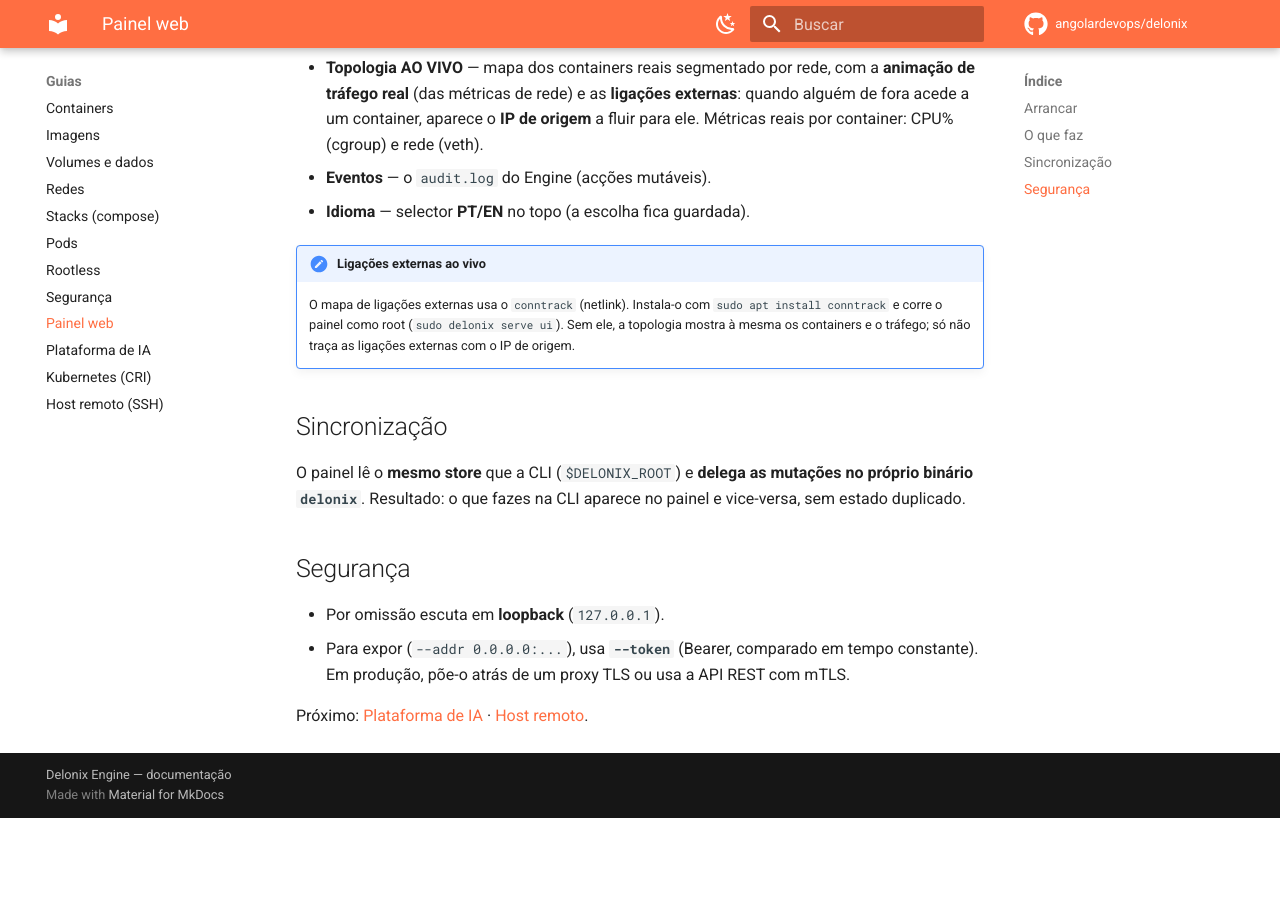
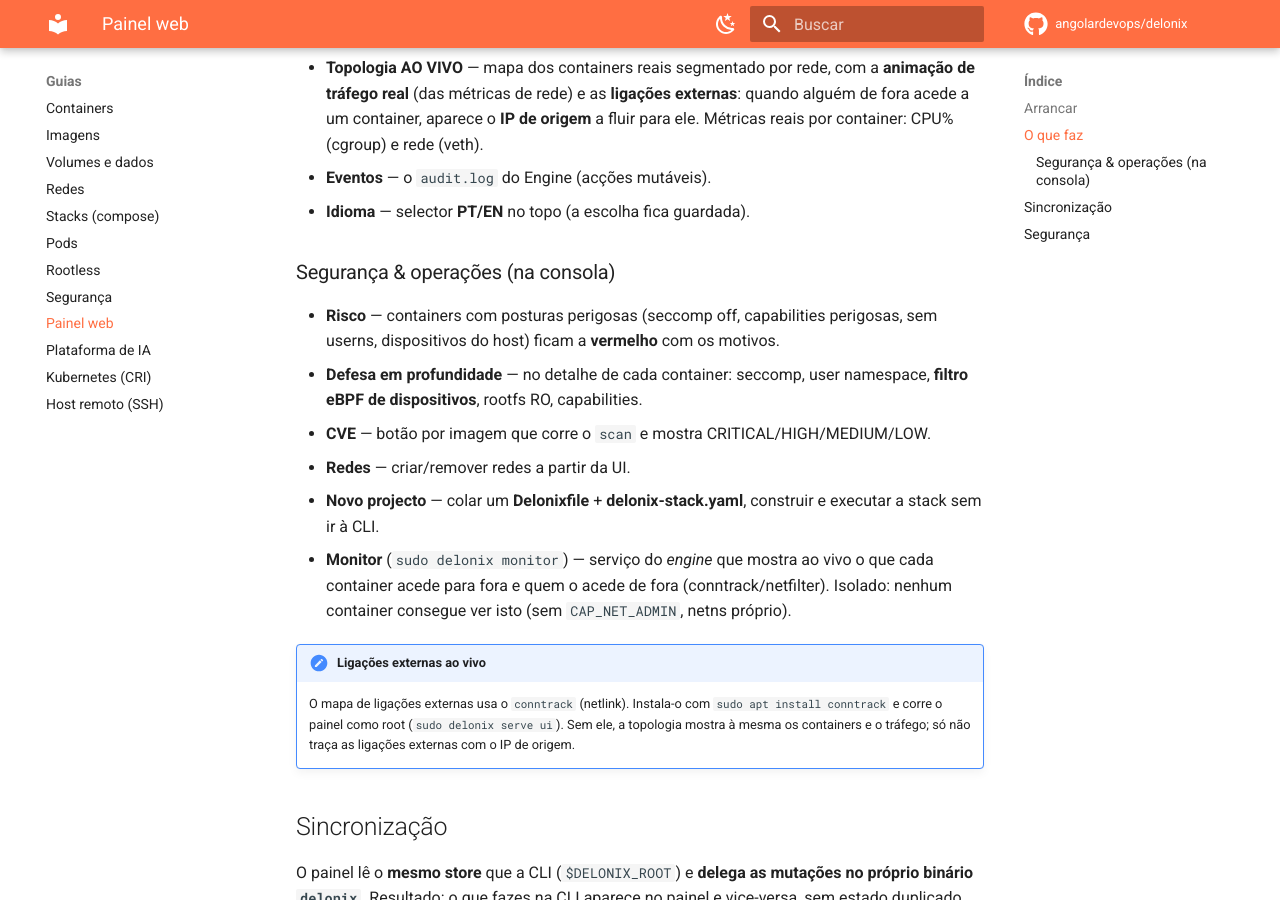
Before and after one commit to angolardevops/delonix, an MkDocs documentation site: the page built from docs/guides/web-ui.md, in a window 1280 px wide and 900 px high, scrolled down 852 px. Built offline with MkDocs 1.6.1 and Material for MkDocs 9.7.7, drawn with Linux system fonts in a browser that asks for light colours; comment, search, counter and statistics services are not loaded; before the commit the page ends 1670 px from its top, so only the background shows below that.

Commit message:
docs: console v0.1.15-19 (monitor, CVE, eBPF, risco, redes, projecto na UI)

```diff
--- a/docs/guides/web-ui.md
+++ b/docs/guides/web-ui.md
@@ -33,6 +33,20 @@ ecossistema** do Engine num único snapshot (`/api/state`) e actualiza-se sozinh
 - **Eventos** — o `audit.log` do Engine (acções mutáveis).
 - **Idioma** — selector **PT/EN** no topo (a escolha fica guardada).
 
+### Segurança & operações (na consola)
+
+- **Risco** — containers com posturas perigosas (seccomp off, capabilities
+  perigosas, sem userns, dispositivos do host) ficam a **vermelho** com os motivos.
+- **Defesa em profundidade** — no detalhe de cada container: seccomp, user
+  namespace, **filtro eBPF de dispositivos**, rootfs RO, capabilities.
+- **CVE** — botão por imagem que corre o `scan` e mostra CRITICAL/HIGH/MEDIUM/LOW.
+- **Redes** — criar/remover redes a partir da UI.
+- **Novo projecto** — colar um **Delonixfile** + **delonix-stack.yaml**, construir
+  e executar a stack sem ir à CLI.
+- **Monitor** (`sudo delonix monitor`) — serviço do *engine* que mostra ao vivo o
+  que cada container acede para fora e quem o acede de fora (conntrack/netfilter).
+  Isolado: nenhum container consegue ver isto (sem `CAP_NET_ADMIN`, netns próprio).
+
 !!! note "Ligações externas ao vivo"
     O mapa de ligações externas usa o `conntrack` (netlink). Instala-o com
     `sudo apt install conntrack` e corre o painel como root (`sudo delonix serve ui`).
```
